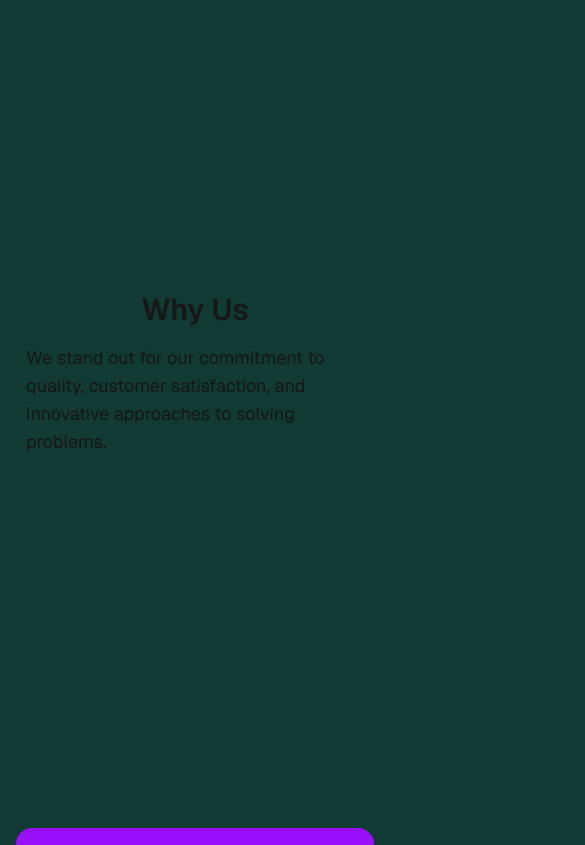
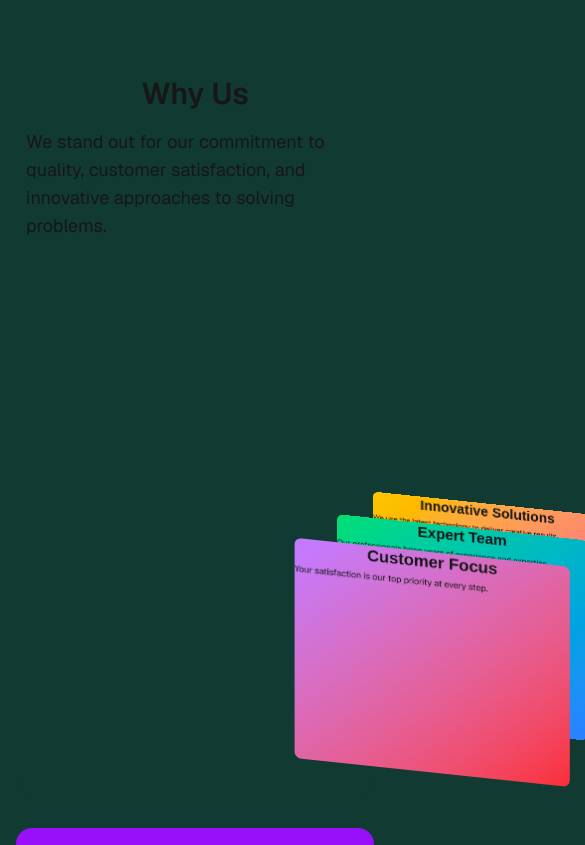
Before and after one commit to mianfarooqazam/eco-modelrers, a Next.js app: page / in a window 390 px wide. Shown: the part 1800-2645 px from the top of the page, 585 px wide, since content can reach past the window. Built offline with nearby package versions, Linux system fonts and the light colour scheme.

Commit message:
Cards added

```diff
--- /dev/null
+++ b/src/app/components/CardSwap.js
@@ -0,0 +1,220 @@
+"use client";
+
+import React, {
+  Children,
+  cloneElement,
+  forwardRef,
+  isValidElement,
+  useEffect,
+  useMemo,
+  useRef,
+} from "react";
+import gsap from "gsap";
+
+export const Card = forwardRef(
+  ({ customClass, ...rest }, ref) => (
+    <div
+      ref={ref}
+      {...rest}
+      className={`absolute top-1/2 left-1/2 rounded-xl bg-black [transform-style:preserve-3d] [will-change:transform] [backface-visibility:hidden] ${customClass ?? ""} ${rest.className ?? ""}`.trim()}
+    />
+  )
+);
+Card.displayName = "Card";
+
+const makeSlot = (
+  i,
+  distX,
+  distY,
+  total
+) => ({
+  x: i * distX,
+  y: -i * distY,
+  z: -i * distX * 1.5,
+  zIndex: total - i,
+});
+
+const placeNow = (el, slot, skew) =>
+  gsap.set(el, {
+    x: slot.x,
+    y: slot.y,
+    z: slot.z,
+    xPercent: -50,
+    yPercent: -50,
+    skewY: skew,
+    transformOrigin: "center center",
+    zIndex: slot.zIndex,
+    force3D: true,
+  });
+
+const CardSwap = ({
+  width = 500,
+  height = 400,
+  cardDistance = 60,
+  verticalDistance = 70,
+  delay = 5000,
+  pauseOnHover = false,
+  onCardClick,
+  skewAmount = 6,
+  easing = "elastic",
+  children,
+}) => {
+  const config =
+    easing === "elastic"
+      ? {
+        ease: "elastic.out(0.6,0.9)",
+        durDrop: 2,
+        durMove: 2,
+        durReturn: 2,
+        promoteOverlap: 0.9,
+        returnDelay: 0.05,
+      }
+      : {
+        ease: "power1.inOut",
+        durDrop: 0.8,
+        durMove: 0.8,
+        durReturn: 0.8,
+        promoteOverlap: 0.45,
+        returnDelay: 0.2,
+      };
+
+  const childArr = useMemo(
+    () => Children.toArray(children),
+    [children]
+  );
+  const refs = useMemo(
+    () => childArr.map(() => React.createRef()),
+    // eslint-disable-next-line react-hooks/exhaustive-deps
+    [childArr.length]
+  );
+
+  const order = useRef(
+    Array.from({ length: childArr.length }, (_, i) => i)
+  );
+
+  const tlRef = useRef(null);
+  const intervalRef = useRef();
+  const container = useRef(null);
+
+  useEffect(() => {
+    const total = refs.length;
+    refs.forEach((r, i) =>
+      placeNow(
+        r.current,
+        makeSlot(i, cardDistance, verticalDistance, total),
+        skewAmount
+      )
+    );
+
+    const swap = () => {
+      if (order.current.length < 2) return;
+
+      const [front, ...rest] = order.current;
+      const elFront = refs[front].current;
+      const tl = gsap.timeline();
+      tlRef.current = tl;
+
+      tl.to(elFront, {
+        y: "+=500",
+        duration: config.durDrop,
+        ease: config.ease,
+      });
+
+      tl.addLabel("promote", `-=${config.durDrop * config.promoteOverlap}`);
+      rest.forEach((idx, i) => {
+        const el = refs[idx].current;
+        const slot = makeSlot(i, cardDistance, verticalDistance, refs.length);
+        tl.set(el, { zIndex: slot.zIndex }, "promote");
+        tl.to(
+          el,
+          {
+            x: slot.x,
+            y: slot.y,
+            z: slot.z,
+            duration: config.durMove,
+            ease: config.ease,
+          },
+          `promote+=${i * 0.15}`
+        );
+      });
+
+      const backSlot = makeSlot(
+        refs.length - 1,
+        cardDistance,
+        verticalDistance,
+        refs.length
+      );
+      tl.addLabel("return", `promote+=${config.durMove * config.returnDelay}`);
+      tl.call(
+        () => {
+          gsap.set(elFront, { zIndex: backSlot.zIndex });
+        },
+        undefined,
+        "return"
+      );
+      tl.set(elFront, { x: backSlot.x, z: backSlot.z }, "return");
+      tl.to(
+        elFront,
+        {
+          y: backSlot.y,
+          duration: config.durReturn,
+          ease: config.ease,
+        },
+        "return"
+      );
+
+      tl.call(() => {
+        order.current = [...rest, front];
+      });
+    };
+
+    swap();
+    intervalRef.current = window.setInterval(swap, delay);
+
+    if (pauseOnHover) {
+      const node = container.current;
+      const pause = () => {
+        tlRef.current?.pause();
+        clearInterval(intervalRef.current);
+      };
+      const resume = () => {
+        tlRef.current?.play();
+        intervalRef.current = window.setInterval(swap, delay);
+      };
+      node.addEventListener("mouseenter", pause);
+      node.addEventListener("mouseleave", resume);
+      return () => {
+        node.removeEventListener("mouseenter", pause);
+        node.removeEventListener("mouseleave", resume);
+        clearInterval(intervalRef.current);
+      };
+    }
+    return () => clearInterval(intervalRef.current);
+    // eslint-disable-next-line react-hooks/exhaustive-deps
+  }, [cardDistance, verticalDistance, delay, pauseOnHover, skewAmount, easing]);
+
+  const rendered = childArr.map((child, i) =>
+    isValidElement(child)
+      ? cloneElement(child, {
+        key: i,
+        ref: refs[i],
+        style: { width, height, ...(child.props.style ?? {}) },
+        onClick: (e) => {
+          child.props.onClick?.(e);
+          onCardClick?.(i);
+        },
+      }) : child
+  );
+
+  return (
+    <div
+      ref={container}
+      className="absolute bottom-0 right-0 transform translate-x-[5%] translate-y-[20%] origin-bottom-right perspective-[900px] overflow-visible max-[768px]:translate-x-[25%] max-[768px]:translate-y-[25%] max-[768px]:scale-[0.75] max-[480px]:translate-x-[25%] max-[480px]:translate-y-[25%] max-[480px]:scale-[0.55]"
+      style={{ width, height }}
+    >
+      {rendered}
+    </div>
+  );
+};
+
+export default CardSwap;
--- a/src/app/pages/whyus.js
+++ b/src/app/pages/whyus.js
@@ -1,8 +1,32 @@
+import CardSwap, { Card } from '../components/CardSwap';
+
 export default function WhyUsSection() {
   return (
-    <section id="why-us" style={{ background: '#113A33' }} className="h-screen flex flex-col items-center justify-center px-[10px] mx-4 md:mx-16 my-8 rounded-2xl">
+    <section id="why-us" style={{ background: '#113A33', position: 'relative' }} className="h-screen flex flex-col items-center justify-center px-[10px] mx-4 md:mx-16 my-8 rounded-2xl">
       <h2 className="text-3xl font-semibold mb-4">Why Us</h2>
-      <p className="text-lg">We stand out for our commitment to quality, customer satisfaction, and innovative approaches to solving problems.</p>
+      <p className="text-lg mb-8">We stand out for our commitment to quality, customer satisfaction, and innovative approaches to solving problems.</p>
+      <div style={{ height: '400px', width: '500px', position: 'relative' }}>
+        <CardSwap cardDistance={60} verticalDistance={70} delay={5000} pauseOnHover={false}>
+          <Card customClass="bg-gradient-to-br from-green-400 to-blue-500">
+            <h3 className="text-3xl font-bold mb-2 flex flex-col items-center justify-center" style={{ fontFamily: 'numans, sans-serif', textAlign: 'center' }}>
+              Expert Team
+            </h3>
+            <p>Our professionals bring years of experience and expertise.</p>
+          </Card>
+          <Card customClass="bg-gradient-to-br from-yellow-400 to-pink-500">
+            <h3 className="text-3xl font-bold mb-2 flex flex-col items-center justify-center" style={{ fontFamily: 'numans, sans-serif', textAlign: 'center' }}>
+              Innovative Solutions
+            </h3>
+            <p>We use the latest technology to deliver creative results.</p>
+          </Card>
+          <Card customClass="bg-gradient-to-br from-purple-400 to-red-500">
+            <h3 className="text-3xl font-bold mb-2 flex flex-col items-center justify-center" style={{ fontFamily: 'numans, sans-serif', textAlign: 'center' }}>
+              Customer Focus
+            </h3>
+            <p>Your satisfaction is our top priority at every step.</p>
+          </Card>
+        </CardSwap>
+      </div>
     </section>
   );
 }
```
